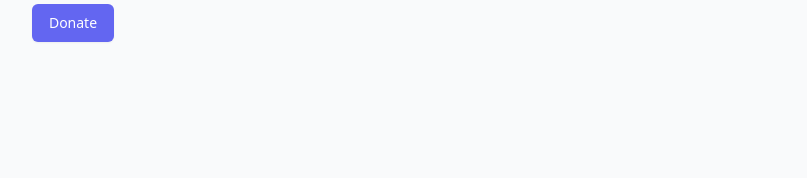
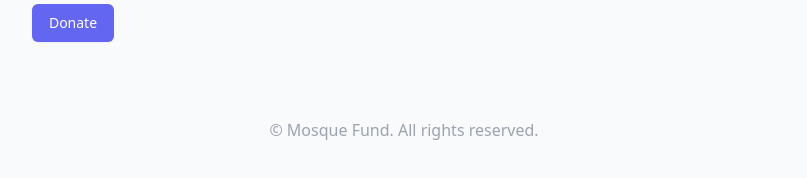
Before and after one commit to MosqueOS/mosque-donation-link, a Next.js app: page / in a window 1280 px wide. Shown: the part 558-736 px from the top of the page, without its empty margins (236-1043 px from the left). Built offline with nearby package versions, Linux system fonts and the light colour scheme; no server answers.

Commit message:
add footer

```diff
--- /dev/null
+++ b/components/Footer/Footer.tsx
@@ -0,0 +1,13 @@
+export default function Footer() {
+  return (
+    <footer className="flex items-center justify-center w-full h-24 mt-10">
+      <div className="max-w-7xl mx-auto py-12 px-4 sm:px-6 md:flex md:items-center md:justify-between lg:px-8">
+        <div className="mt-8 md:mt-0 md:order-1">
+          <p className="text-center text-base text-gray-400">
+            &copy; Mosque Fund. All rights reserved.
+          </p>
+        </div>
+      </div>
+    </footer>
+  )
+}
--- a/pages/index.tsx
+++ b/pages/index.tsx
@@ -1,4 +1,5 @@
 import DonationBucket from "@/components/DonationBucket/DonationBucket"
+import Footer from "@/components/Footer/Footer"
 import Head from "next/head"
 
 type Mosque = {
@@ -47,6 +48,7 @@ export default function Home({ mosque }: { mosque: Mosque }) {
             </button>
           </form>
         </div>
+        <Footer />
       </main>
     </>
   )
```
